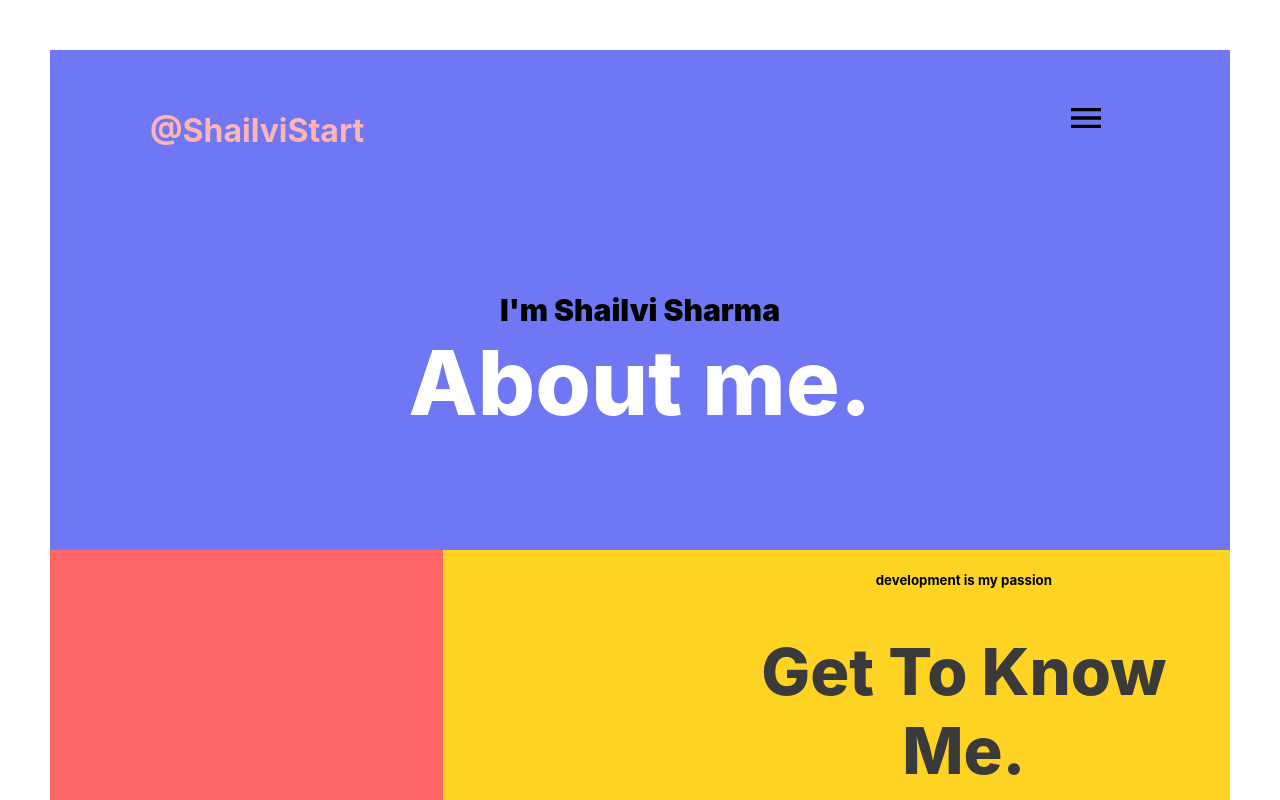
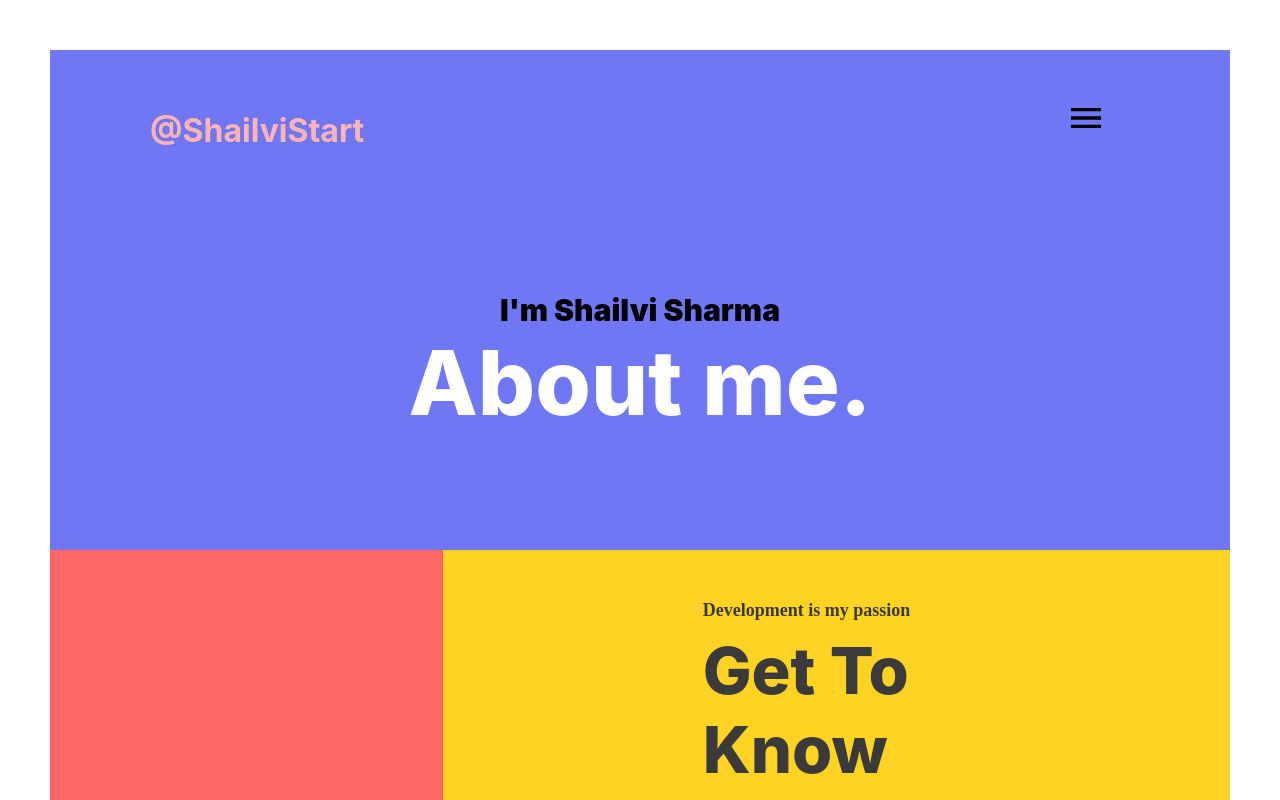
Before and after one commit to itsshailvi/Shail-Portfolio, a React (Create React App) app: page / in a window 1280 px wide. Shown: the top 800 px of the page. Built offline with nearby package versions, Linux system fonts and the light colour scheme.

Commit message:
text changes

```diff
--- a/src/Components/Box3.js
+++ b/src/Components/Box3.js
@@ -5,8 +5,8 @@ export const Box3 = () => {
     <div style={{background: '#FFD324', width: '66.7%' , position: 'relative', display: 'flex'}}>
         <div style={{width: '33%'}}></div>
         <div>
-            <h5> development is my passion </h5>
-            <h1 style={{fontSize:'65px', fontWeight:"800",color: '#3A3A3A', textTransform: 'capitalize'}}> Get to know me.</h1>
+            <h5 style={{color: '#3A3A3A',textAlign: 'left',paddingTop: '20px', paddingBottom: '0px', marginBottom: '0px',fontFamily: 'Playfair Display',fontSize: '18px'}}> Development is my passion </h5>
+            <h1 style={{fontSize:'65px', fontWeight:"800",color: '#3A3A3A',textAlign: 'left', textTransform: 'capitalize', marginTop: '10px'}}> Get to <br/>know <br/>me.</h1>
         </div>
     </div>
   )
```
